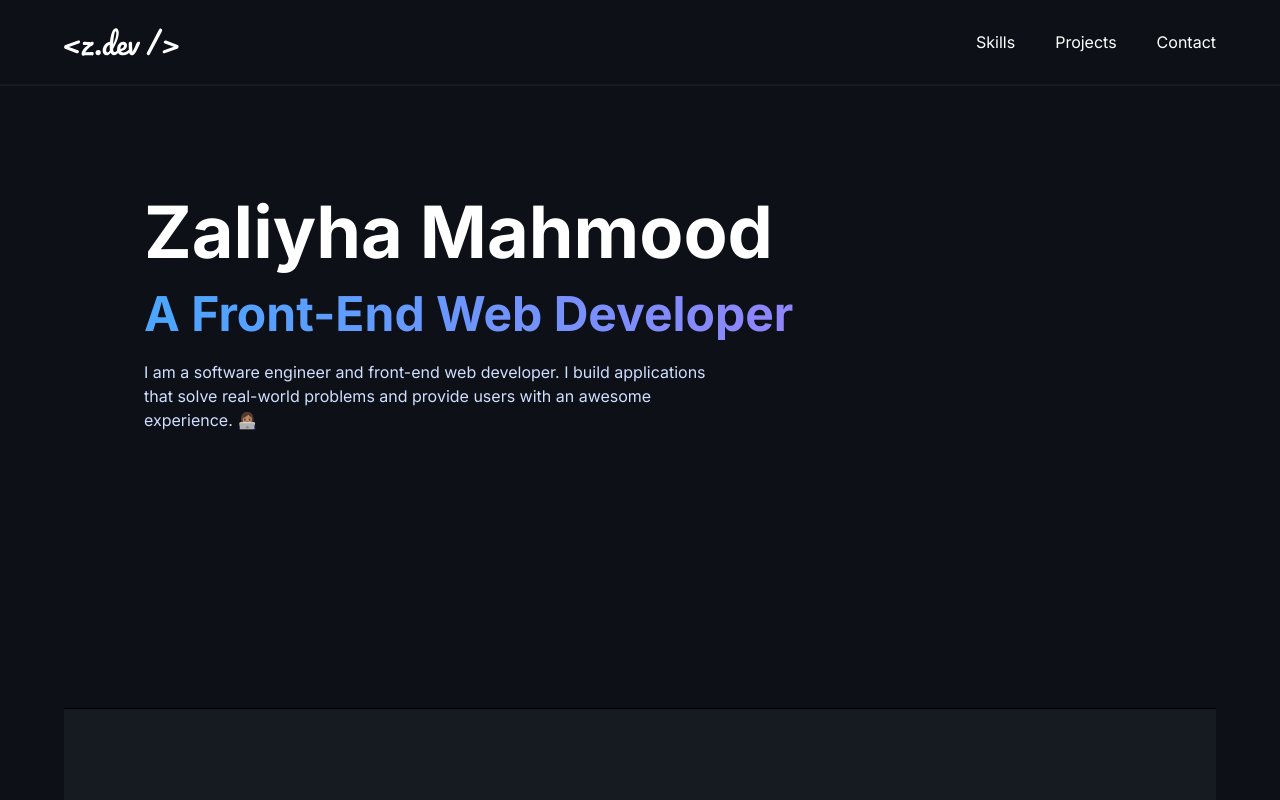
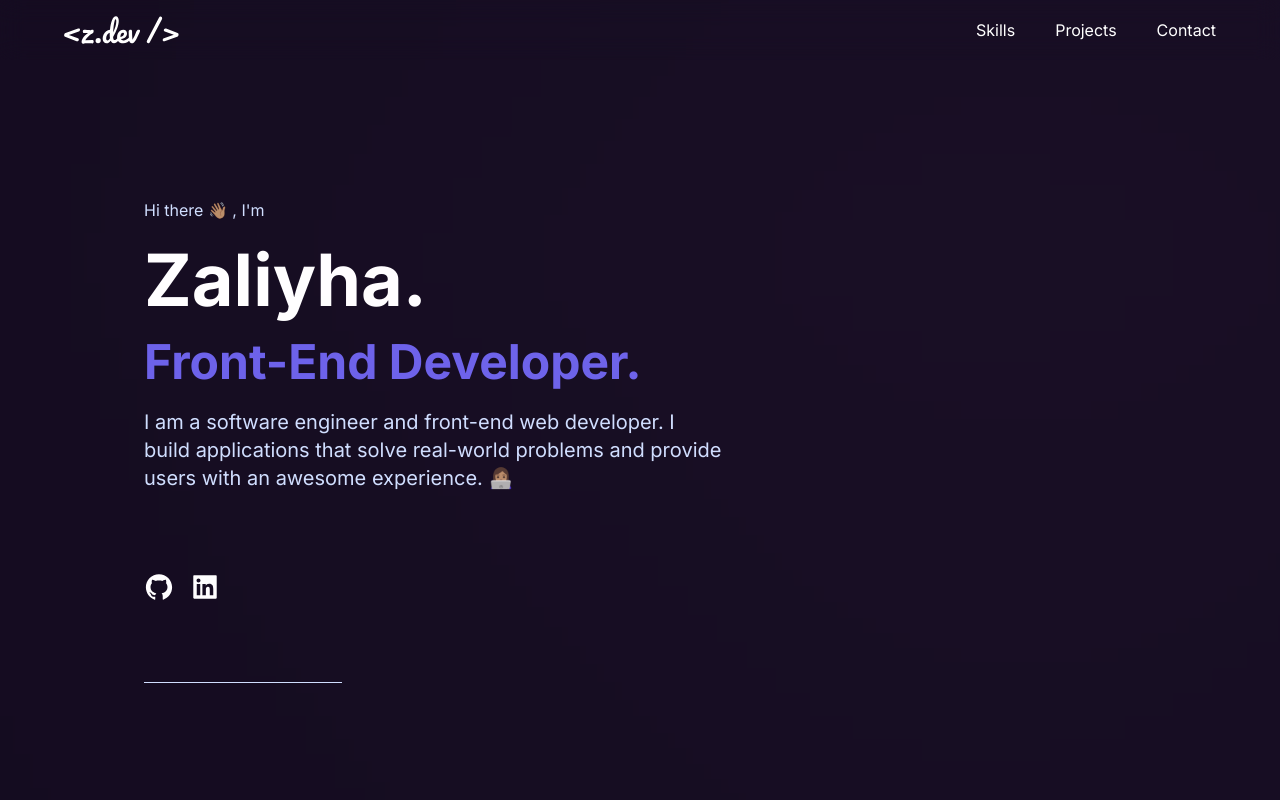
Before and after one commit to ZaliyhaMahmood/portfolio2, a Next.js app: page / in a window 1280 px wide. Shown: the top 800 px of the page. Built offline with nearby package versions, Linux system fonts and the light colour scheme.

Commit message:
update main section

```diff
--- a/app/globals.css
+++ b/app/globals.css
@@ -32,6 +32,11 @@ body {
     -webkit-text-fill-color: transparent;
     background-clip: text;
     text-fill-color: transparent;
+  }
+
+  .pink__gradient {
+    background: linear-gradient(90deg, #f4c4f3 0%, #fc67fa 100%);
+    filter: blur(900px);
   }
 
   .heading1 {
--- a/app/layout.tsx
+++ b/app/layout.tsx
@@ -14,7 +14,7 @@ export default function RootLayout({
 }) {
   return (
     <html lang="en">
-      <body className="min-h-screen bg-black-100 font-inter">
+      <body className="min-h-screen bg-primary font-inter">
         <Navbar />
         {children}
         <Footer />
--- a/app/page.tsx
+++ b/app/page.tsx
@@ -1,3 +1,5 @@
+import Contact from "@/components/Contact";
+import Main from "@/components/Main";
 import Projects from "@/components/Projects";
 import Skills from "@/components/Skills";
 import React from "react";
@@ -5,22 +7,10 @@ import React from "react";
 const Home = () => {
   return (
     <main className="flex-center paddings mx-auto w-full max-w-screen-2xl flex-col mb-16 ">
-      <section className="nav-padding w-full text-white px-20 my-9">
-        <h1 className="sm:heading1 heading1 mb-6  text-white-600">
-          Zaliyha Mahmood
-        </h1>
-        <h2 className="heading2 text-gradient mb-5 ">
-          A Front-End Web Developer
-        </h2>
-        <p className="text-body w-7/12 text-white-800">
-          I am a software engineer and front-end web developer. I build
-          applications that solve real-world problems and provide users with an
-          awesome experience. 👩🏽‍💻
-        </p>
-      </section>
-
+      <Main />
       <Skills />
       <Projects />
+      <Contact />
     </main>
   );
 };
--- /dev/null
+++ b/components/Contact.tsx
@@ -0,0 +1,18 @@
+import React from "react";
+
+const Contact = () => {
+  return (
+    <section
+      id="contact"
+      className="body-text text-center mt-60 text-white w-full p-20 my-16 bg-black-200 border-t border-black"
+    >
+      <h2 className="heading3  mb-5 ">Get in touch</h2>
+      <p className="text-body text-white-800">
+        Want to work together or have any questions?
+      </p>
+      <button>Say Hello</button>
+    </section>
+  );
+};
+
+export default Contact;
--- /dev/null
+++ b/components/Main.tsx
@@ -0,0 +1,36 @@
+import { AiFillGithub, AiFillLinkedin } from "react-icons/ai";
+
+import React from "react";
+
+const Main = () => {
+  return (
+    <section className="nav-padding w-full text-white px-20 my-9">
+      <div className="flex">
+        <div>
+          <p className="text-body w-7/12 text-white-800 ">Hi there 👋🏽 , I'm</p>
+          <h1 className="sm:heading1 heading1 my-6  text-white-600">
+            Zaliyha.
+          </h1>
+          <h2 className="heading2 mb-5 text-[#6C62EA] ">
+            Front-End Developer.
+          </h2>
+          <p className="text-body text-xl w-7/12 text-white-800">
+            I am a software engineer and front-end web developer. I build
+            applications that solve real-world problems and provide users with
+            an awesome experience. 👩🏽‍💻
+          </p>
+          <div className="flex gap-4 mt-20">
+            <AiFillGithub className="w-[30px] h-[30px] object-contain" />
+            <AiFillLinkedin className="w-[30px] h-[30px] object-contain" />
+          </div>
+          <div className="mt-20 border-b border-white-800 w-[20%]" />
+        </div>
+
+        <div className="absolute z-[0] w-[40%] h-[15%] right-0 pink__gradient" />
+        <div className="pink__gradient" />
+      </div>
+    </section>
+  );
+};
+
+export default Main;
--- a/components/Navbar.tsx
+++ b/components/Navbar.tsx
@@ -4,7 +4,7 @@ import React from "react";
 
 const Navbar = () => {
   return (
-    <nav className="flex-center fixed top-0 z-50 w-full border-b-2 border-black-200 py-7 text-white">
+    <nav className="flex-center fixed top-0 z-50 w-full  py-4 text-white backdrop-blur-md bg-opacity-50">
       <div className="flex-between mx-auto w-full max-w-screen-2xl px-6 xs:px-8 sm:px-16">
         <Link href="/">
           <Image
--- a/tailwind.config.ts
+++ b/tailwind.config.ts
@@ -30,7 +30,7 @@ const config: Config = {
         inter: ["Inter", "sans-serif"],
       },
       colors: {
-        primary: "#2190FF",
+        primary: "#140C20",
         black: {
           DEFAULT: "#000",
           100: "#0D1117",
```
